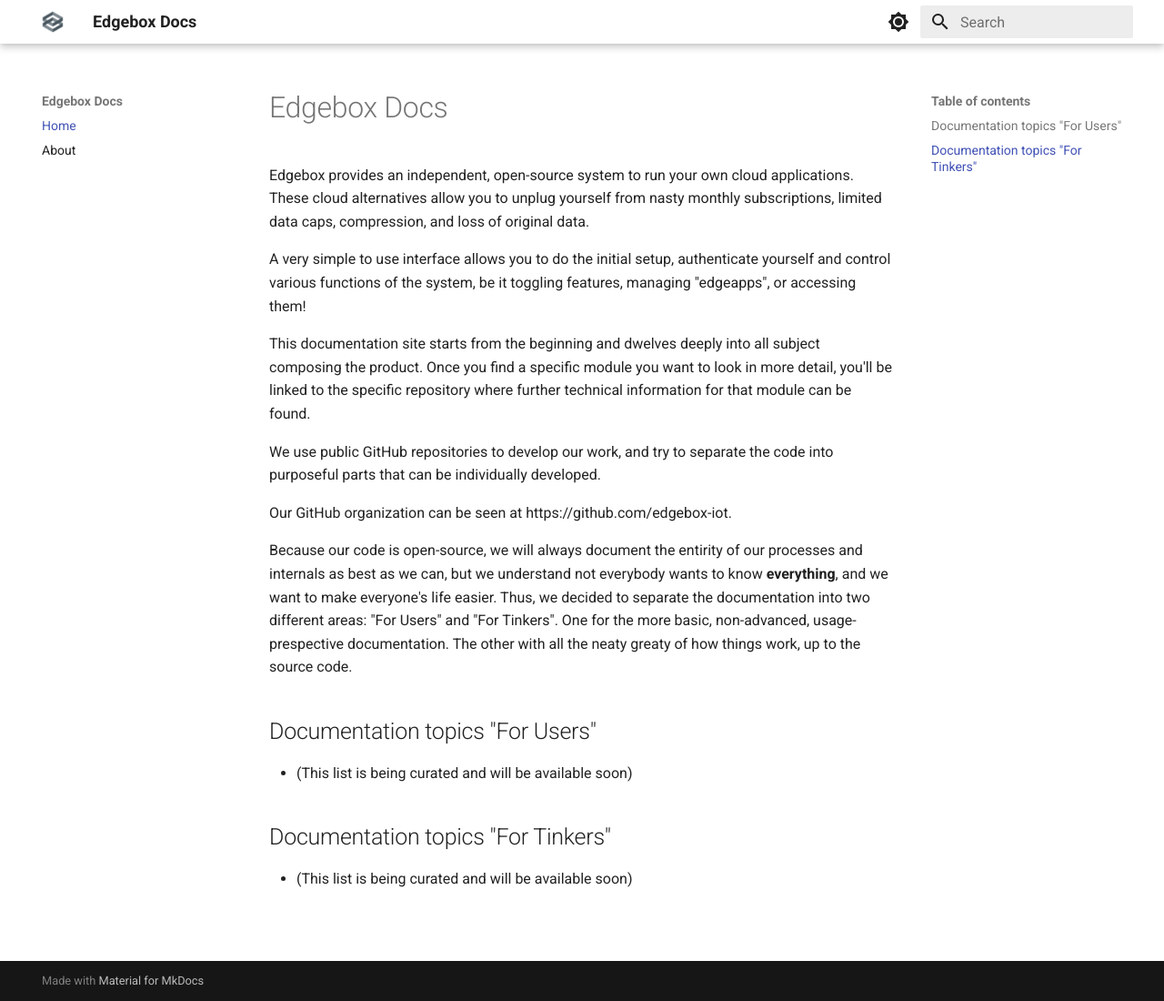
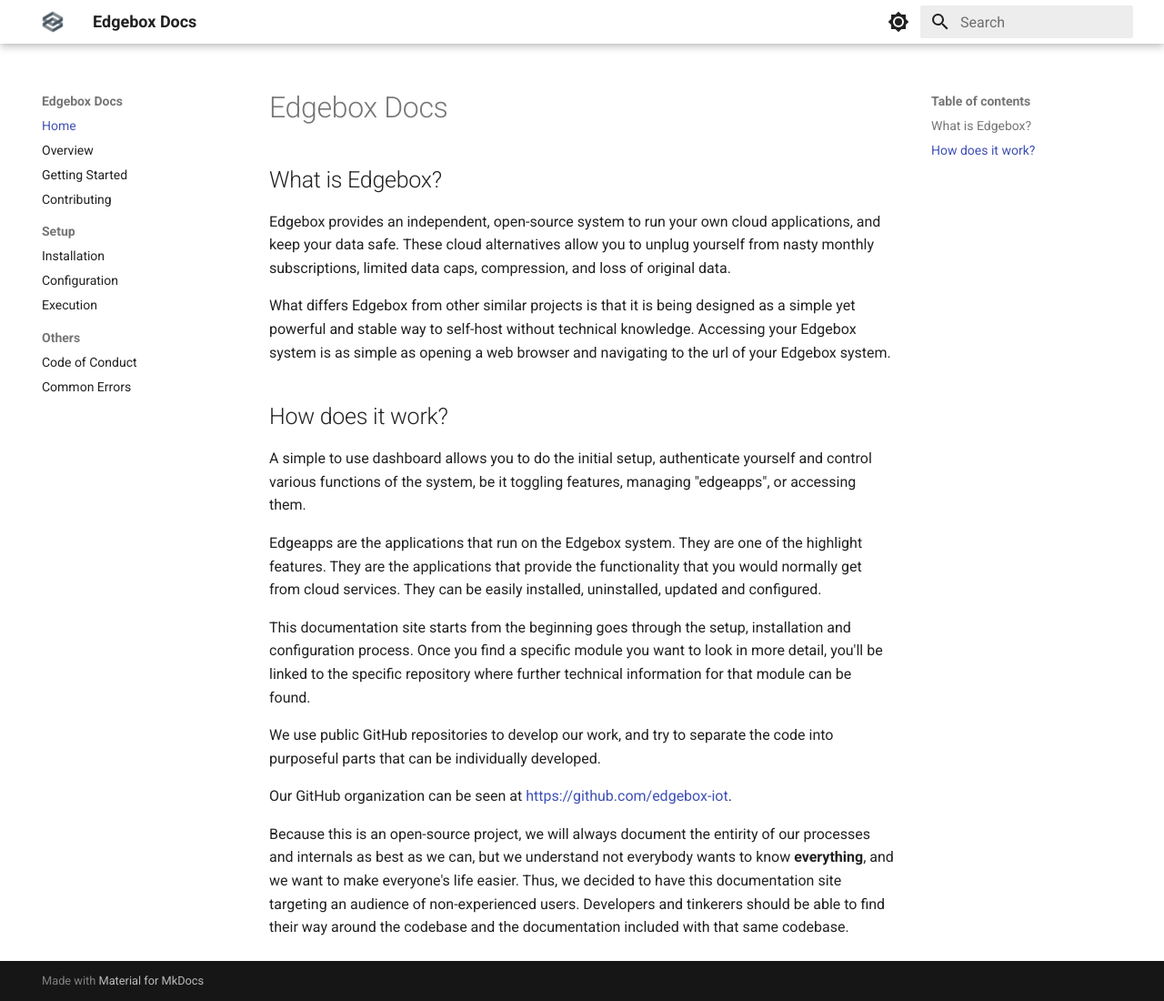
Before and after one commit to edgebox-iot/docs, an MkDocs documentation site: the page built from src/index.md, in a window 1280 px wide and 1100 px high. Shown: the whole window at 91% size. Built offline with MkDocs 1.6.1 and Material for MkDocs 9.7.7, drawn with Linux system fonts in a browser that asks for light colours.

Commit message:
Top level pages structure (#4)
* Added basic page structure

* Added basic pages and information

* Added info to setup pages

* Updated instructions on getting started, the initial index page, and installation instructions (setup script via ssh)

* Added images to overview

* Update src/contributing.md

* Fix 404 url

Co-authored-by: Malachi Soord <inverse.chi@gmail.com>

---------

Co-authored-by: Malachi Soord <inverse.chi@gmail.com>

```diff
--- a/mkdocs.yml
+++ b/mkdocs.yml
@@ -3,7 +3,16 @@
 docs_dir: src
 nav:
   - Home: index.md
-  - About: about.md
+  - Overview: overview.md
+  - Getting Started: getting-started.md
+  - Contributing: contributing.md
+  - Setup:
+    - Installation: setup/installation.md
+    - Configuration: setup/configuration.md
+    - Execution: setup/execution.md
+  - Others:
+    - Code of Conduct: others/code-of-conduct.md
+    - Common Errors: others/common-errors.md
 theme:
   name: material
   logo: assets/logo.png
@@ -23,3 +32,7 @@
       toggle:
         icon: material/brightness-4
         name: Switch to light mode
+  features:
+    - navigation.sections
+    - search.suggest
+    - search.highlight
--- a/src/index.md
+++ b/src/index.md
@@ -1,21 +1,21 @@
 # Edgebox Docs
 
-Edgebox provides an independent, open-source system to run your own cloud applications. These cloud alternatives allow you to unplug yourself from nasty monthly subscriptions, limited data caps, compression, and loss of original data.
+## What is Edgebox?
 
-A very simple to use interface allows you to do the initial setup, authenticate yourself and control various functions of the system, be it toggling features, managing "edgeapps", or accessing them!
+Edgebox provides an independent, open-source system to run your own cloud applications, and keep your data safe. These cloud alternatives allow you to unplug yourself from nasty monthly subscriptions, limited data caps, compression, and loss of original data.
 
-This documentation site starts from the beginning and dwelves deeply into all subject composing the product. Once you find a specific module you want to look in more detail, you'll be linked to the specific repository where further technical information for that module can be found.
+What differs Edgebox from other similar projects is that it is being designed as a simple yet powerful and stable way to self-host without technical knowledge. Accessing your Edgebox system is as simple as opening a web browser and navigating to the url of your Edgebox system.
+
+## How does it work?
+
+A simple to use dashboard allows you to do the initial setup, authenticate yourself and control various functions of the system, be it toggling features, managing "edgeapps", or accessing them.
+
+Edgeapps are the applications that run on the Edgebox system. They are one of the highlight features. They are the applications that provide the functionality that you would normally get from cloud services. They can be easily installed, uninstalled, updated and configured.
+
+This documentation site starts from the beginning goes through the setup, installation and configuration process. Once you find a specific module you want to look in more detail, you'll be linked to the specific repository where further technical information for that module can be found.
 
 We use public GitHub repositories to develop our work, and try to separate the code into purposeful parts that can be individually developed.
 
-Our GitHub organization can be seen at https://github.com/edgebox-iot.
+Our GitHub organization can be seen at [https://github.com/edgebox-iot](https://github.com/edgebox-iot).
 
-Because our code is open-source, we will always document the entirity of our processes and internals as best as we can, but we understand not everybody wants to know **everything**, and we want to make everyone's life easier. Thus, we decided to separate the documentation into two different areas: "For Users" and "For Tinkers". One for the more basic, non-advanced, usage-prespective documentation. The other with all the neaty greaty of how things work, up to the source code.
-
-## Documentation topics "For Users"
-
-- (This list is being curated and will be available soon)
-
-## Documentation topics "For Tinkers"
-
-- (This list is being curated and will be available soon)
+Because this is an open-source project, we will always document the entirity of our processes and internals as best as we can, but we understand not everybody wants to know **everything**, and we want to make everyone's life easier. Thus, we decided to have this documentation site targeting an audience of non-experienced users. Developers and tinkerers should be able to find their way around the codebase and the documentation included with that same codebase.
```
Also changed, not shown: src/about.md (deleted, +0 -76 lines), src/contributing.md (added, +29 -0 lines), src/getting-started.md (added, +11 -0 lines), src/others/code-of-conduct.md (added, +132 -0 lines), src/overview.md (added, +32 -0 lines), src/setup/configuration.md (added, +28 -0 lines), src/setup/execution.md (added, +17 -0 lines), src/setup/installation.md (added, +59 -0 lines), src/assets/images/dashboard-backups.png (added), src/assets/images/dashboard-storage.png (added), src/assets/images/storage-gathering-information-screen.png (added), src/others/common-errors.md (added), 5 other files.
